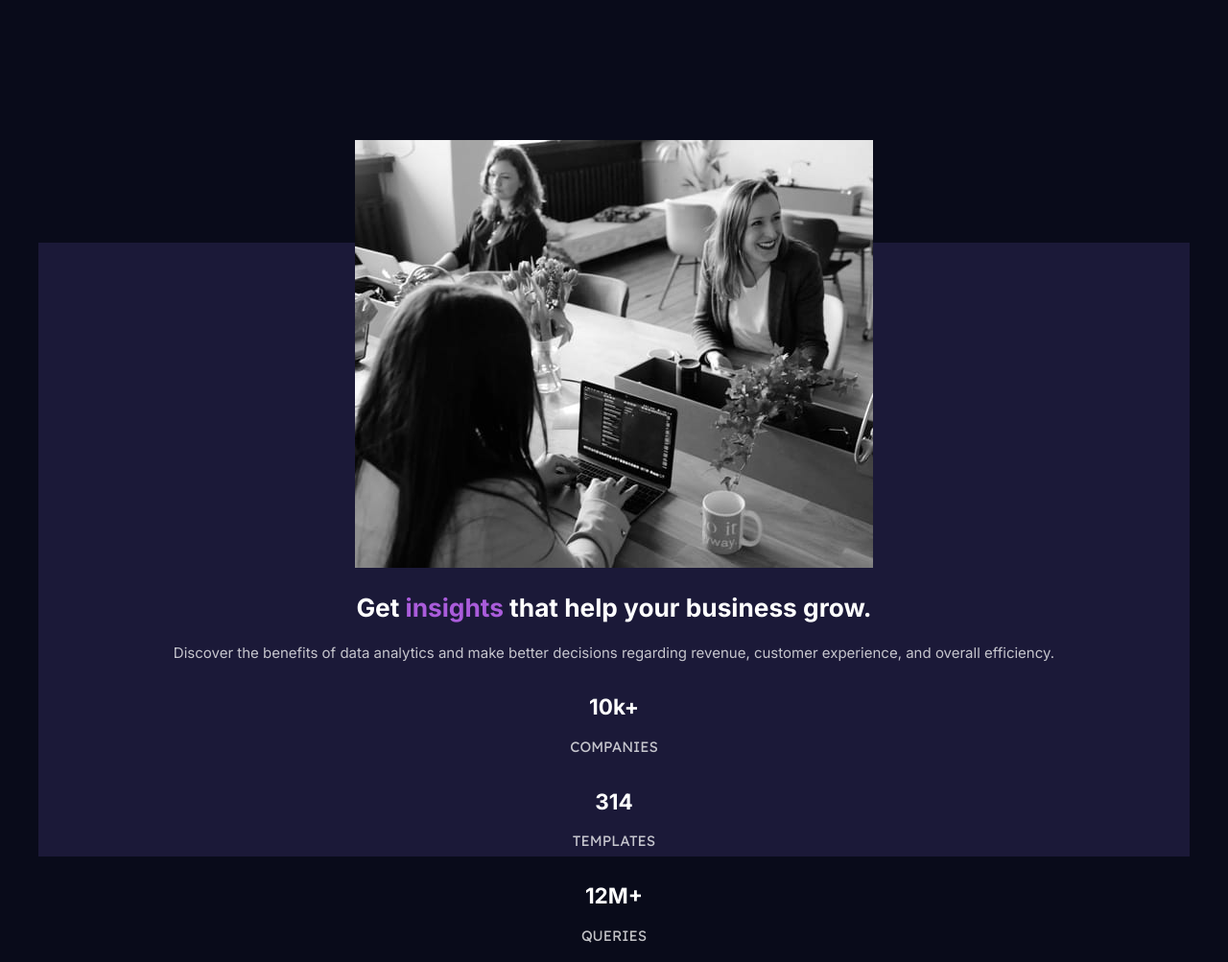
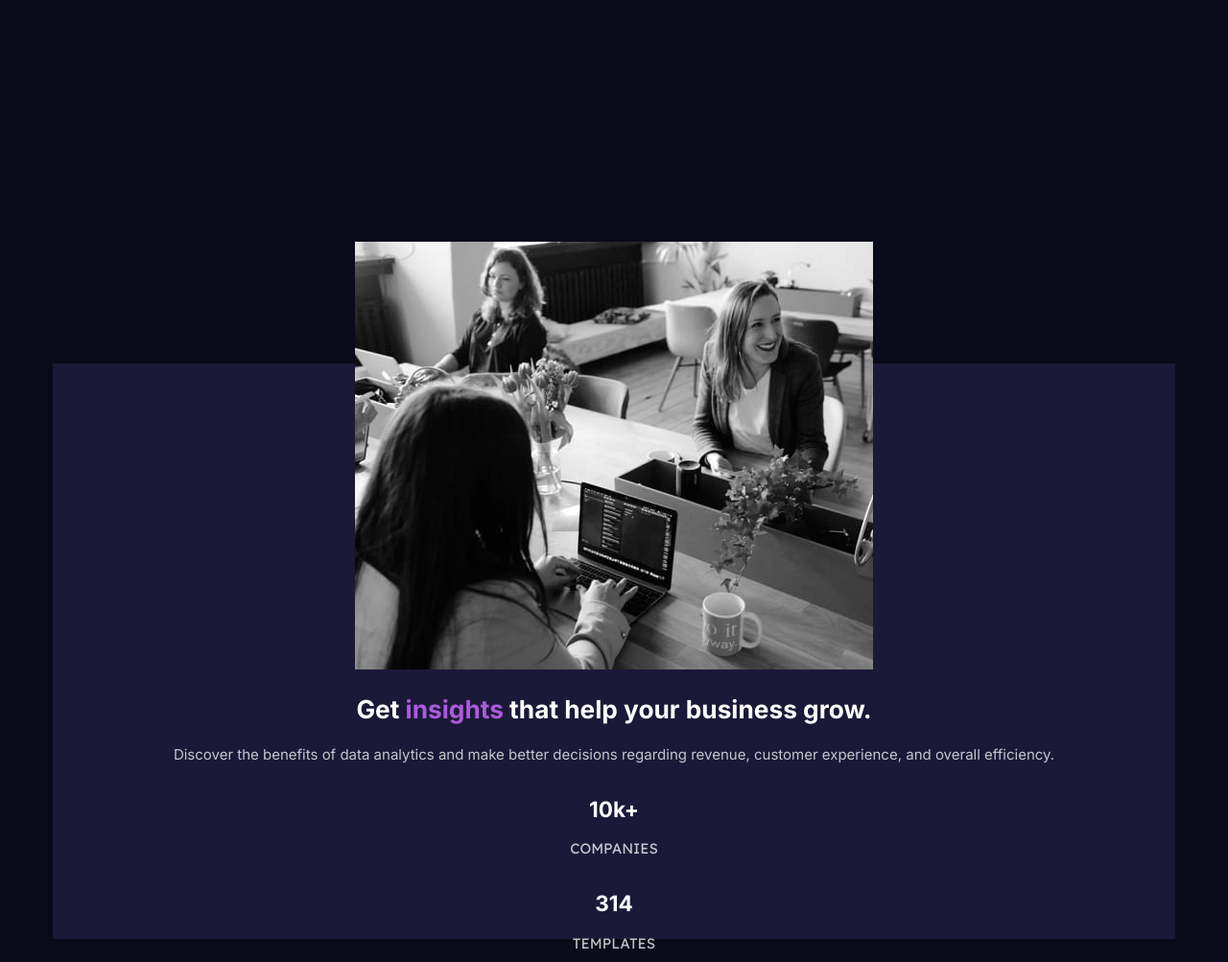
Before and after one commit to jonpking/frontend-mentor-stats-preview-card-component, a plain HTML site: page index.html in a window 1280 px wide. Shown: the top 1003 px of the page at 96% size. Drawn offline with Linux system fonts and the light colour scheme.

Commit message:
minor css tweaks

```diff
--- a/styles.css
+++ b/styles.css
@@ -8,9 +8,9 @@ main {
     font-family: 'Inter', sans-serif;
     font-weight: 400;
     text-align: center;
-    width: 95%;
-    height: 80vh;
-    margin: 20% auto 10%;
+    width: 92.5%;
+    height: 75vh;
+    margin: 30% auto 10%;
     display: flex;
     flex-direction: column;
     justify-content: center;
```
